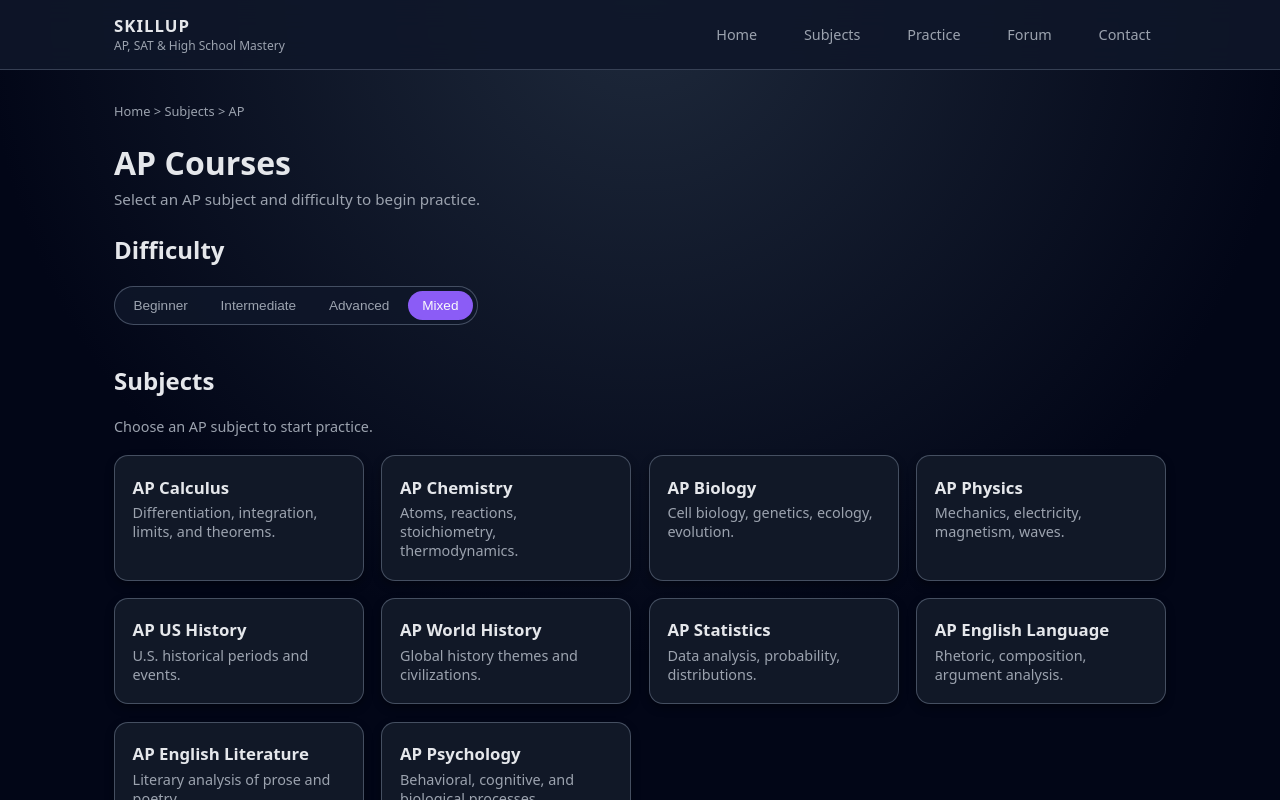
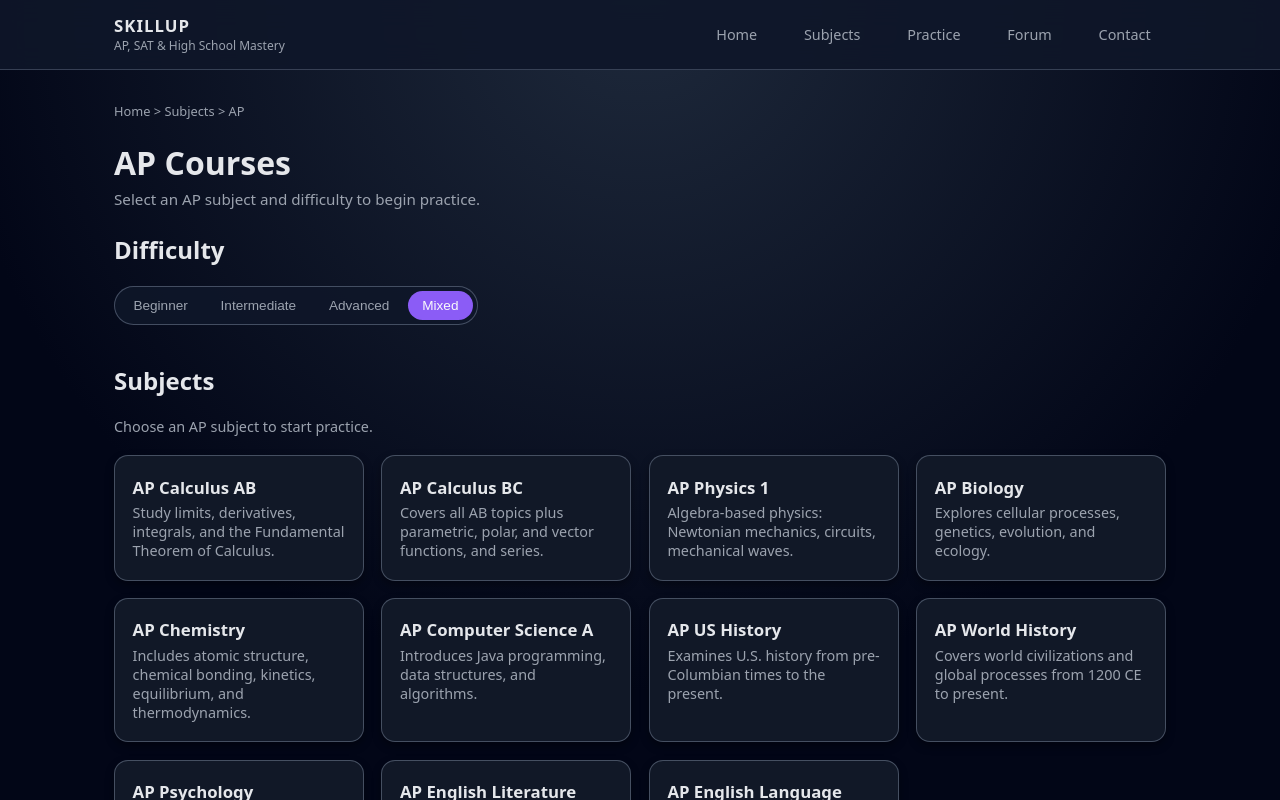
Before and after one commit to steponaskaciulis-max/skillup, a Next.js app in the folder SkillUp/: page /subjects/ap in a window 1280 px wide. Shown: the top 800 px of the page. Built offline with nearby package versions, Linux system fonts and the light colour scheme.

Commit message:
Use apCourses data for AP subjects page

```diff
--- a/SkillUp/pages/subjects/ap.js
+++ b/SkillUp/pages/subjects/ap.js
@@ -3,23 +3,16 @@ import { DifficultySelector } from "../../components/DifficultySelector";
 import { useState } from "react";
 import Link from "next/link";
 import { useRouter } from "next/router";
+import apCourses from "../../data/apCourses";
 
 export default function APPage() {
   const router = useRouter();
   const [difficulty, setDifficulty] = useState("Mixed");
 
-  const topics = [
-    { title: "AP Calculus", description: "Differentiation, integration, limits, and theorems." },
-    { title: "AP Chemistry", description: "Atoms, reactions, stoichiometry, thermodynamics." },
-    { title: "AP Biology", description: "Cell biology, genetics, ecology, evolution." },
-    { title: "AP Physics", description: "Mechanics, electricity, magnetism, waves." },
-    { title: "AP US History", description: "U.S. historical periods and events." },
-    { title: "AP World History", description: "Global history themes and civilizations." },
-    { title: "AP Statistics", description: "Data analysis, probability, distributions." },
-    { title: "AP English Language", description: "Rhetoric, composition, argument analysis." },
-    { title: "AP English Literature", description: "Literary analysis of prose and poetry." },
-    { title: "AP Psychology", description: "Behavioral, cognitive, and biological processes." }
-  ];
+  const topics = apCourses.map(course => ({
+    title: course.title,
+    description: course.description,
+  }));
 
   const startPractice = (topicName) => {
     router.push({
@@ -31,7 +24,7 @@ export default function APPage() {
   return (
     <div className="container">
       <nav className="breadcrumb">
-        <Link href="/">Home</Link> &gt;{' '}
+        <Link href="/">Home</Link> &gt;{" "}
         <Link href="/subjects">Subjects</Link> &gt; AP
       </nav>
 
```
